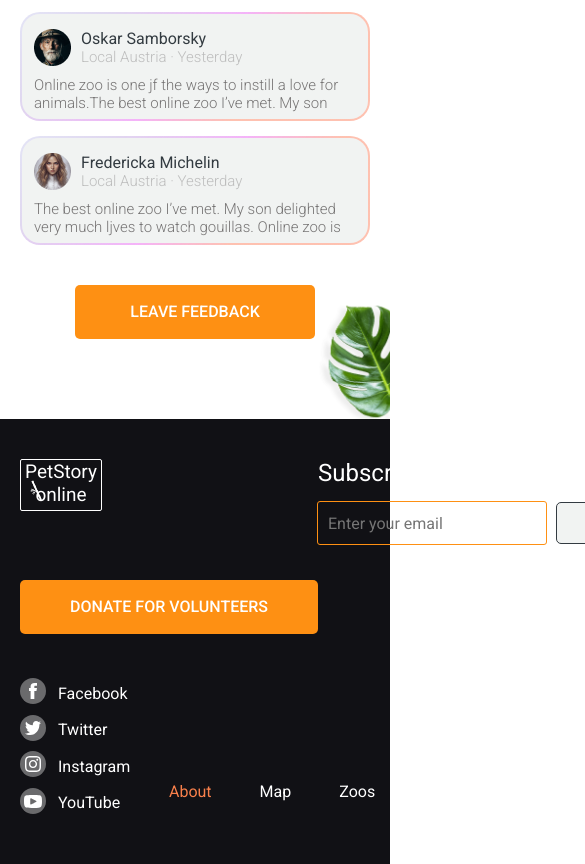
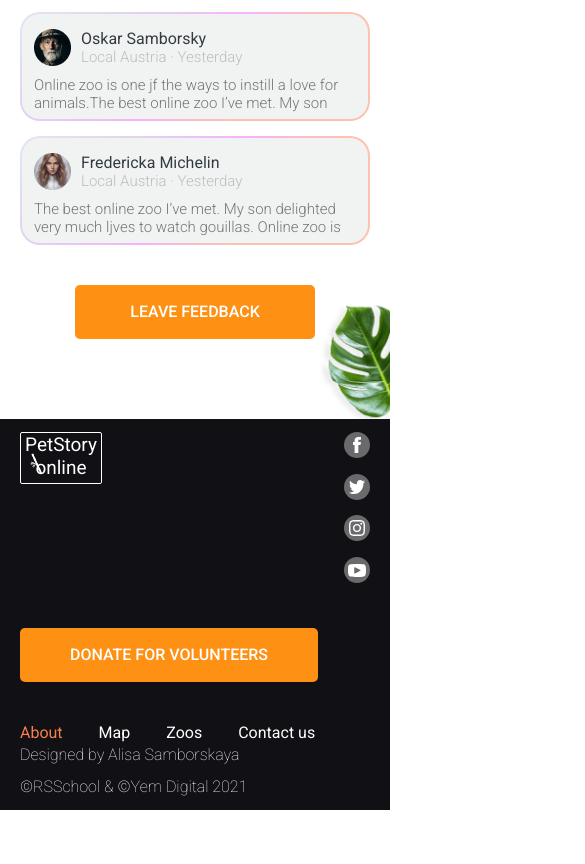
Before and after one commit to ZheKoGit/online-zoo, a website: page pages/main/index.html in a window 390 px wide. Shown: the part 2963-3827 px from the top of the page, 585 px wide, since content can reach past the window. After the commit the page ends 3773 px from the top, so only its background shows below. Drawn offline with Linux system fonts and the light colour scheme.

Commit message:
feat: layout of the Footer section for screens of size 640 and 320

```diff
--- a/src/sass/components/_navigation.scss
+++ b/src/sass/components/_navigation.scss
@@ -40,6 +40,10 @@
 	&:last-of-type {
 		margin-bottom: 0;
 	}
+
+	@include media-tablet {
+		font-size: 0;
+	}
 }
 
 .social__link {
@@ -62,4 +66,8 @@
 	background-color: $color-social;
 	border-radius: 50%;
 	transition: $transition;
+
+	@include media-tablet {
+		margin-right: 0;
+	}
 }
--- a/src/sass/components/_subscribe.scss
+++ b/src/sass/components/_subscribe.scss
@@ -4,6 +4,10 @@
 
 .subscribe__columns {
 	@include columns(flex, flex-start);
+
+	@include media-mobile {
+		flex-direction: column;
+	}
 }
 
 .subscribe__email {
--- a/src/sass/layouts/_footer.scss
+++ b/src/sass/layouts/_footer.scss
@@ -1,24 +1,104 @@
 .footer {
 	padding: 40px 0 50px;
+
+	@include media-tablet {
+		padding: 13px 0 12px;
+	}
+
+	@include media-mobile {
+		padding: 20px 0 30px;
+	}
 }
 
 .footer__columns {
 	display: grid;
-	grid-template-columns: 1fr 1fr 1fr;
+	grid-template-columns: 1fr 2fr 1fr;
 	grid-template-rows: auto auto 1fr;
+
+	@include media-tablet {
+		grid-template-columns: 1fr 1fr;
+	}
+
+	@include media-mobile {
+		grid-template-columns: 1fr;
+		grid-template-rows: auto;
+		justify-items: center;
+	}
 }
 
 .footer__logo {
 	grid-column: 1/2;
+
+	@include media-mobile {
+		grid-row: 1/2;
+		width: 128px;
+		height: auto;
+		margin: 0 auto 30px;
+		border: none;
+
+		.logo__image {
+			left: 72px;
+			bottom: auto;
+			top: -3px;
+		}
+	}
 }
 
 .footer__subscribe {
-	grid-column: 3/4;
+	grid-column: 2/4;
+	justify-self: end;
 	margin-bottom: 36px;
+
+	@include media-tablet {
+		display: none;
+	}
+
+	@include media-mobile {
+		grid-column: 1/2;
+		grid-row: 3/4;
+		justify-self: center;
+		display: block;
+		margin-bottom: 40px;
+	}
+
+	.subtitle {
+		@include media-mobile {
+			margin-bottom: 10px;
+			@include font(400, 1.6rem, 2.2rem);
+			text-align: center;
+		}
+	}
+
+	.subscribe__email {
+		@include media-mobile {
+			margin-right: 0;
+			margin-bottom: 10px;
+		}
+	}
 }
 
 .footer__social {
 	grid-column: 1/2;
+
+	@include media-tablet {
+		grid-column: -1/-2;
+		grid-row: 1/3;
+		justify-self: end;
+	}
+
+	@include media-mobile {
+		grid-row: 2/3;
+		grid-column: 1/2;
+		justify-self: auto;
+		margin-bottom: 40px;
+	}
+
+	.social__item {
+		@include media-mobile {
+			height: 26px;
+			margin-bottom: 0;
+		}
+	}
 }
 
 .footer__navigation {
@@ -29,11 +109,25 @@
 	border-radius: 5px;
 	margin-bottom: 44px;
 	grid-column: 1/3;
+
+	@include media-tablet {
+		margin: 40px 0;
+	}
+
+	@include media-mobile {
+		margin-top: 0;
+		margin-bottom: 40px;
+	}
 }
 
 .footer__social-list {
 	flex-direction: column;
 	align-items: flex-start;
+
+	@include media-mobile {
+		flex-direction: row;
+		column-gap: 30px;
+	}
 }
 
 .footer__navigation-wrap {
@@ -41,11 +135,34 @@
 	grid-column: 2/4;
 	grid-template-columns: 1fr auto;
 	align-items: end;
+	column-gap: 15px;
+
+	@include media-tablet {
+		display: flex;
+		flex-wrap: wrap;
+		justify-content: space-between;
+		grid-column: 1/-1;
+	}
+
+	@include media-mobile {
+		display: grid;
+		grid-column: 1/2;
+		grid-template-columns: 1fr;
+	}
 }
 
 .footer__navigation {
 	grid-column: 1/2;
-	justify-content: flex-start;
+	justify-content: center;
+
+	@include media-tablet {
+		justify-content: flex-start;
+		column-gap: 36px;
+	}
+
+	@include media-mobile {
+		column-gap: 30px;
+	}
 }
 
 .footer__copyright-wrap {
@@ -53,6 +170,14 @@
 
 	p:first-of-type {
 		margin-bottom: 10px;
+	}
+
+	@include media-mobile {
+		grid-column: 1/2;
+		grid-row: 1/2;
+		justify-self: end;
+		margin-bottom: 40px;
+		@include font(100, 1.5rem, 1.8rem);
 	}
 }
 
```
Also changed, not shown: src/sass/style.css, 1 other file.
